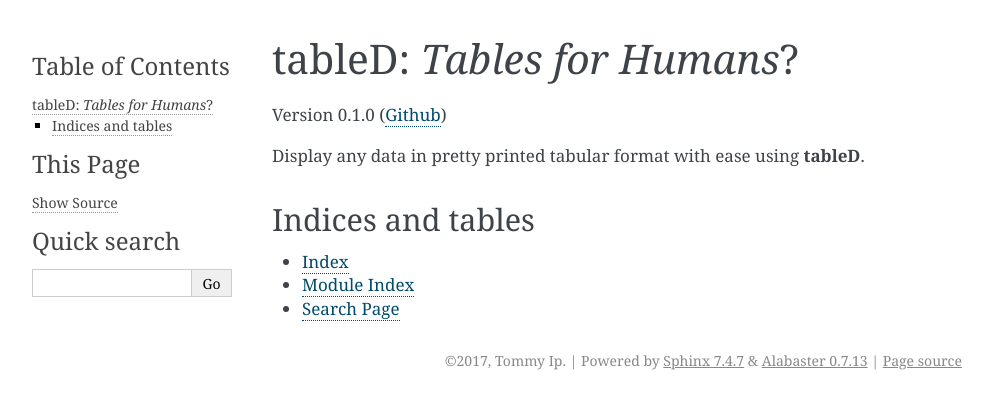
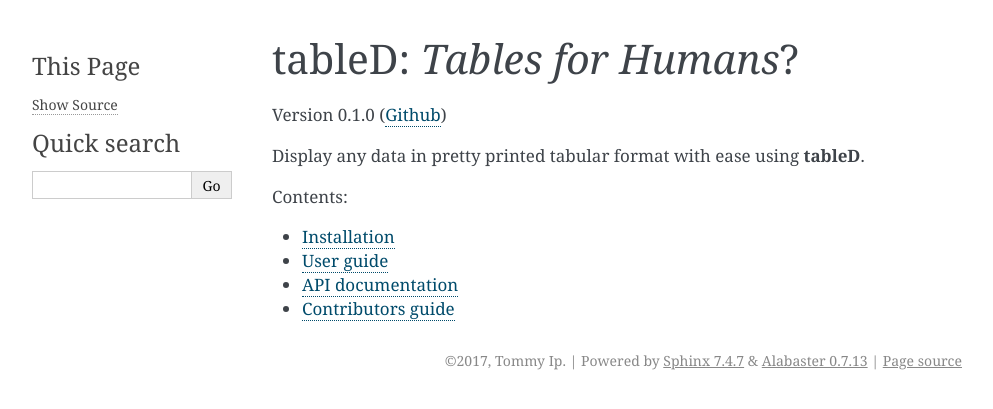
Before and after one commit to tommyip/tabled, a Sphinx documentation site: the page built from docs/index.rst, in a window 1280 px wide. Shown: the top 409 px of the page, without its empty margins (148-1141 px from the left). Built offline with Sphinx 7.4.7, drawn with Linux system fonts in a browser that asks for light colours.

Commit message:
docs: Create basic documentation skeleton.

```diff
--- a/docs/conf.py
+++ b/docs/conf.py
@@ -16,10 +16,10 @@
 # If extensions (or modules to document with autodoc) are in another directory,
 # add these directories to sys.path here. If the directory is relative to the
 # documentation root, use os.path.abspath to make it absolute, like shown here.
-#
-# import os
-# import sys
-# sys.path.insert(0, os.path.abspath('.'))
+
+import os
+import sys
+sys.path.insert(0, os.path.abspath('../tabled/'))
 
 
 # -- General configuration ------------------------------------------------
--- /dev/null
+++ b/docs/contributors_guide.rst
@@ -0,0 +1,2 @@
+Contributors guide
+==================
--- a/docs/index.rst
+++ b/docs/index.rst
@@ -1,6 +1,5 @@
-==================================
 tableD: *Tables for Humans*?
-==================================
+============================
 Version 0.1.0 (`Github`_)
 
 Display any data in pretty printed tabular format with ease using **tableD**.
@@ -10,12 +9,9 @@
    :maxdepth: 2
    :caption: Contents:
 
-Indices and tables
-==================
-
-* :ref:`genindex`
-* :ref:`modindex`
-* :ref:`search`
-
+   installation
+   user_guide
+   api_documentation
+   contributors_guide
 
 .. _Github: https://github.com/tommyip/tabled
--- /dev/null
+++ b/docs/installation.rst
@@ -0,0 +1,2 @@
+Installation
+============
--- /dev/null
+++ b/docs/user_guide.rst
@@ -0,0 +1,2 @@
+User guide
+==========
```
Also changed, not shown: docs/api_documentation.rst (added, +7 -0 lines).
